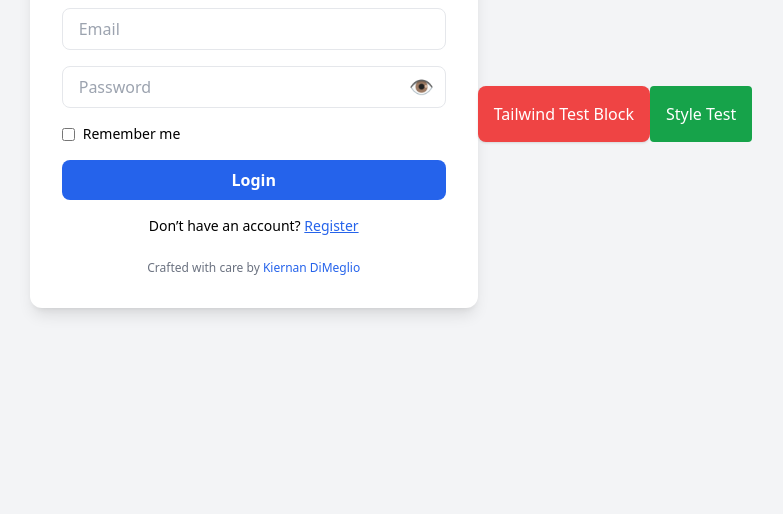
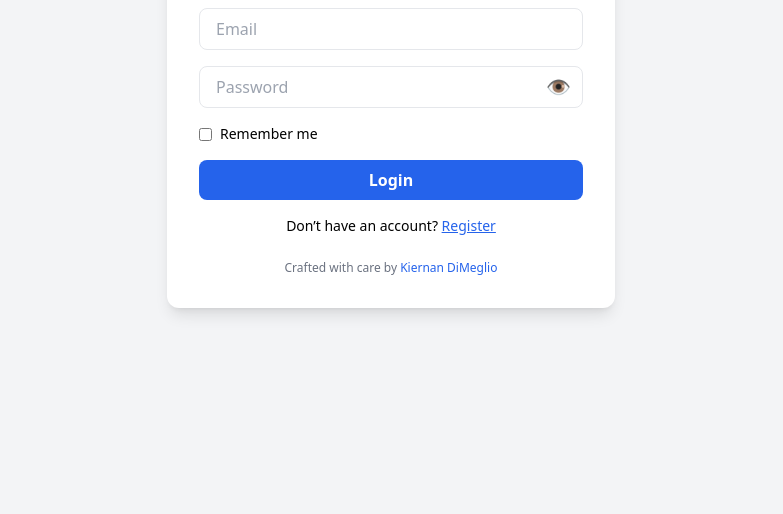
Before and after one commit to krd2ad/TaskWebsite, a website: page src/login.html in a window 1280 px wide. Shown: the part 286-800 px from the top of the page, without its empty margins (249-1032 px from the left). Drawn offline with nearby package versions, Linux system fonts and the light colour scheme; files that its build step writes are made by us from their sources.

Commit message:
Update login.html

```diff
--- a/src/login.html
+++ b/src/login.html
@@ -138,9 +138,4 @@
     });
   </script>
 </body>
- <div class="bg-red-500 text-white p-4 rounded-lg shadow">
-  Tailwind Test Block
-</div>
-  <div class="bg-green-600 text-white p-4 rounded">Style Test</div>
-
 </html>
```
